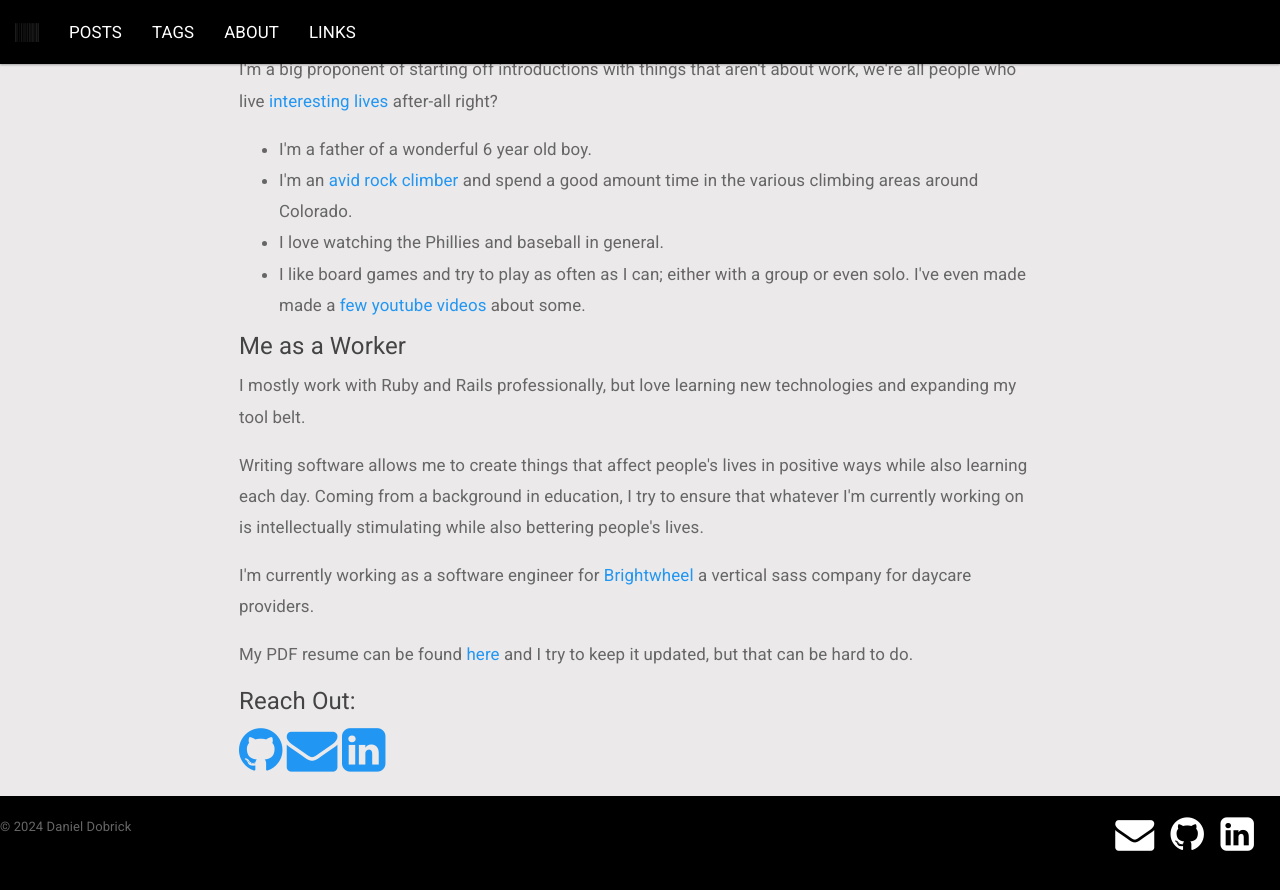
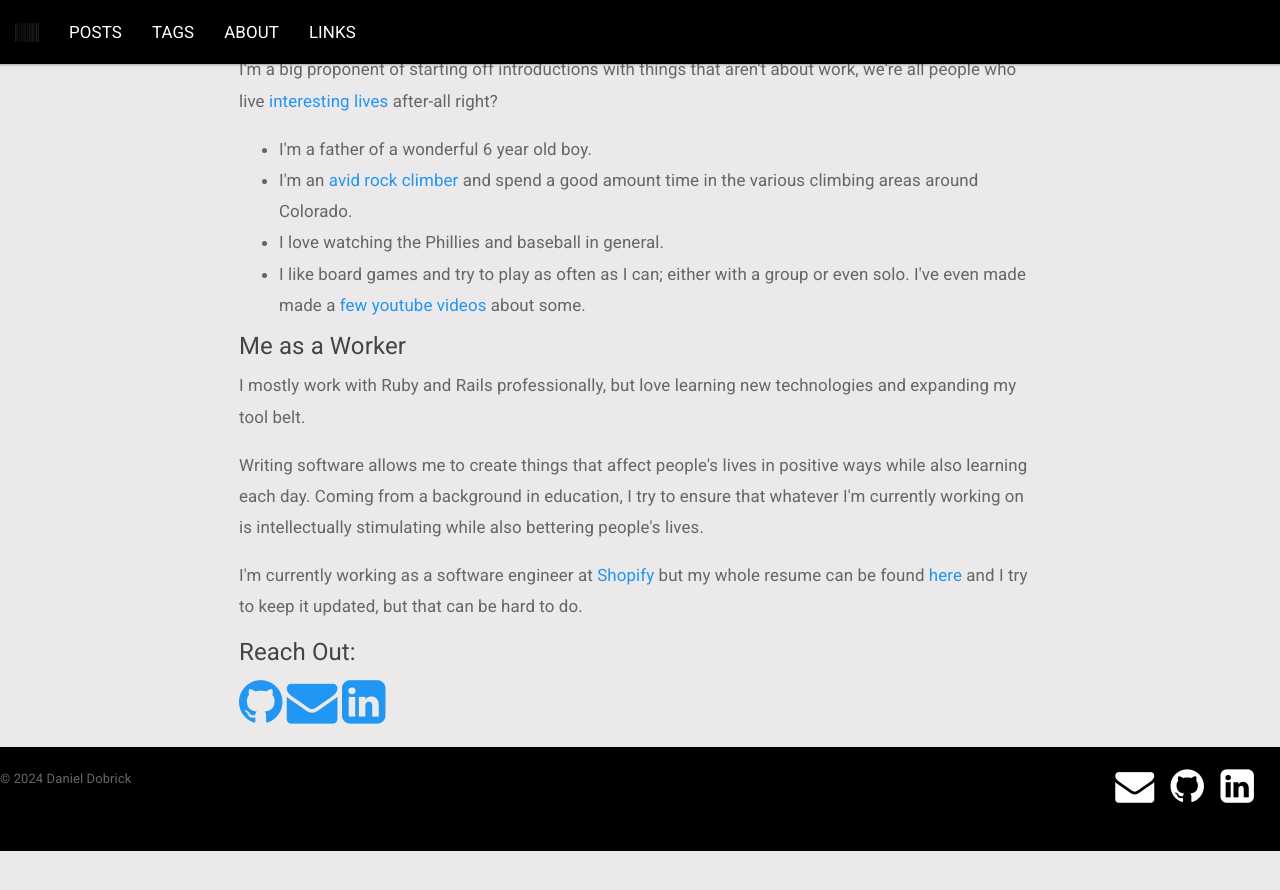
Before and after one commit to DanDobrick/blog, a Jekyll site: the page built from _pages/about.html, in a window 1280 px wide and 900 px high, scrolled down 537 px. Shown: the top 890 px of the window. Built offline with Jekyll 4.4.1, drawn with Linux system fonts in a browser that asks for light colours; after the commit the page ends 1388 px from its top, so only the background shows below that.

Commit message:
Update about.html
Update my employer

Signed-off-by: Dan Dobrick <17708093+DanDobrick@users.noreply.github.com>

```diff
--- a/_pages/about.html
+++ b/_pages/about.html
@@ -49,12 +49,8 @@ Find my posts useful? <a href="{{ site.data.social_links.kofi.url }}" target="_b
   intellectually stimulating while also bettering people's lives.
 </p>
 <p>
-  I'm currently working as a software engineer for <a href="htps://www.mybrightwheel.com" target="_blank"
-    ref="nofollow noopener">Brightwheel</a> a vertical
-  sass company for daycare providers.
-</p>
-<p>
-  My PDF resume can be found <a href="https://dandobrick.com/assets/Dan_Dobrick_resume_2024.pdf" target="_blank"
+  I'm currently working as a software engineer at <a href="https://www.shopify.com/" target="_blank"
+    ref="nofollow noopener">Shopify</a> but my whole resume can be found <a href="https://dandobrick.com/assets/Dan_Dobrick_resume_2024.pdf" target="_blank"
     ref="nofollow noopener">here</a> and I try to keep
   it updated, but that can be hard to do.
 </p>
```
